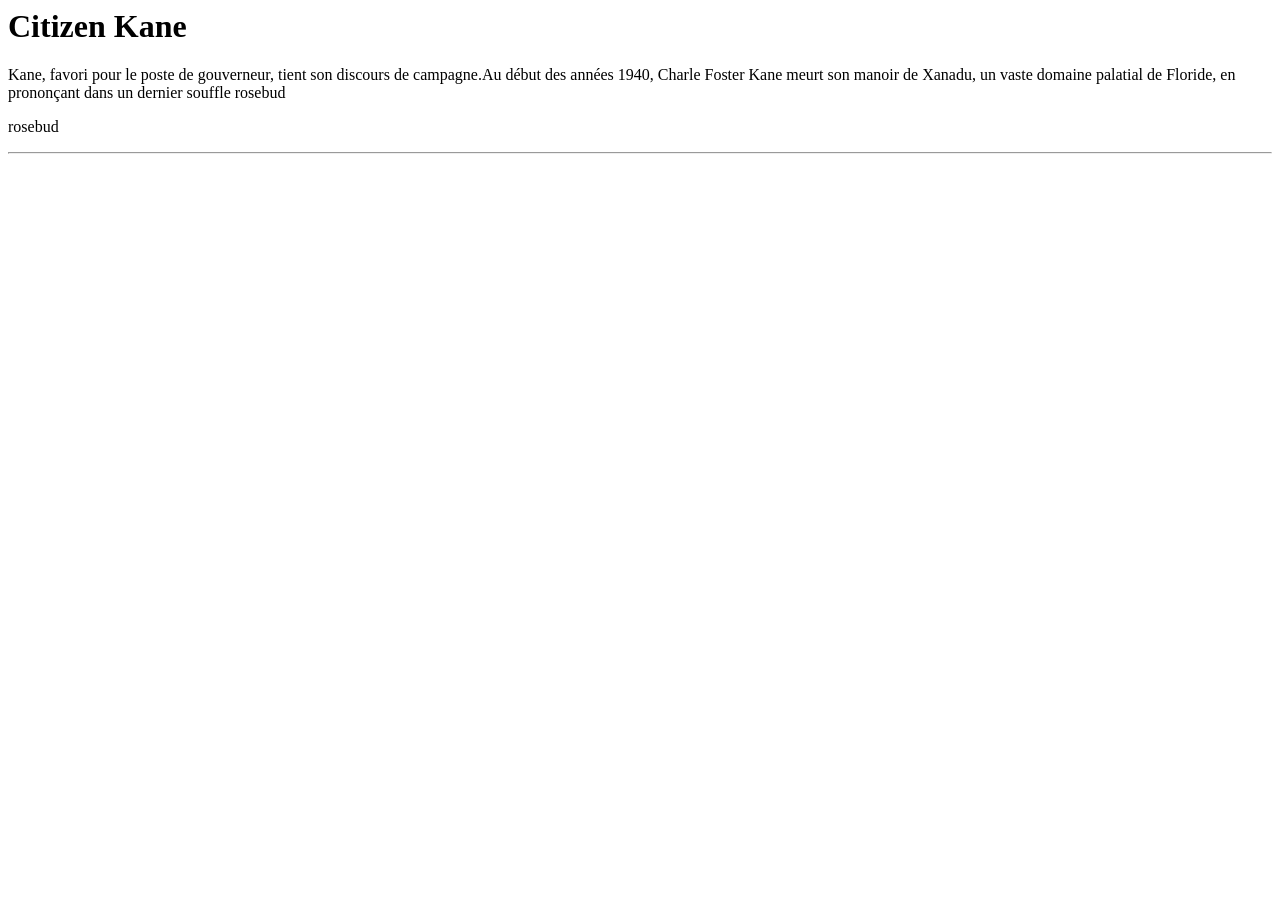
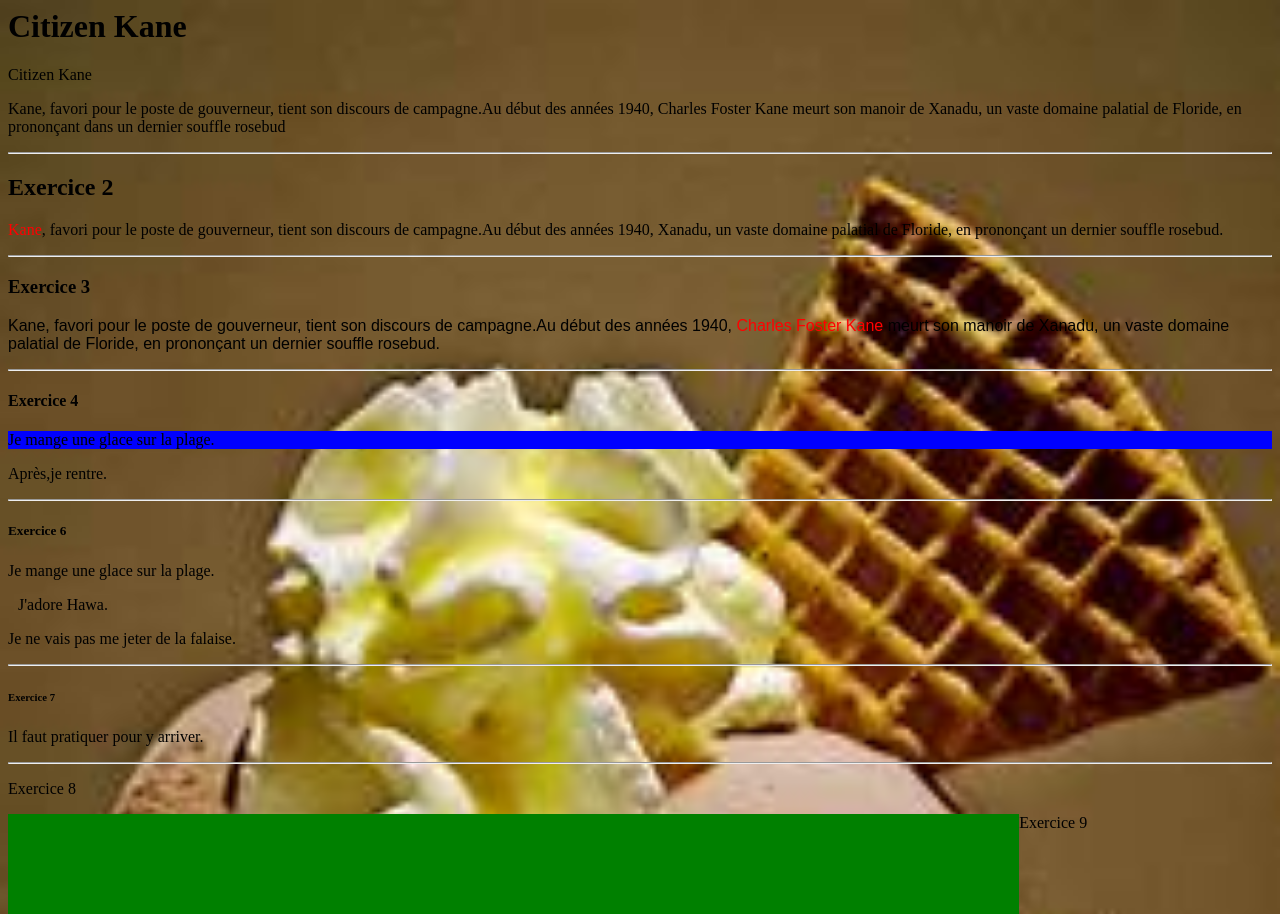
Before and after one commit to riviere914/LaManu, a plain HTML site: page css/index.html in a window 1280 px wide. Before the commit the page ends 800 px from the top, so only its background shows below. Drawn offline with Linux system fonts and the light colour scheme.

Commit message:
Avant nouveau PC

```diff
--- a/css/index.html
+++ b/css/index.html
@@ -1,22 +1,91 @@
 <!Doctype htlm>
-<htlm lang="fr"dir"ltr">
+<htlm lang="fr" dir="ltr">
 <head>
 <meta name="viewport"content="width=device-width, initial-scale=1.0">
-<link rel="stylessheet" href="assets/css/style.css">
+<link rel="stylesheet" href="style.css">
 
 </head>
 <body>
 <h1>Citizen Kane</h1>
-<div class="articleCitizenKane">
+
+    <span class="titre">Citizen Kane</span>
 
  <p>Kane, favori pour le poste de gouverneur, tient son discours de campagne.Au début des années 1940,
-Charle
-Foster Kane meurt son manoir de Xanadu, un vaste domaine palatial de Floride, en prononçant
-dans un dernier
-souffle <span class="italicText">rosebud</span></p>
-rosebud </p>
-</div>
+Charles Foster Kane meurt son manoir de Xanadu, un vaste domaine palatial de Floride, en prononçant
+dans un dernier souffle <span class="italicText">rosebud</span></p>
+
+
 
 <hr>
 
-</body>
+<h2>Exercice 2</h2>
+<p><span class="texteRouge">Kane</span>, favori pour le poste de gouverneur, tient son discours de campagne.Au début
+ des années 1940,
+    <Charles Foster Kane meurt son manoir de <spanclass="texteVert"> Xanadu</span>, un vaste domaine palatial de Floride, en prononçant
+    un dernier souffle rosebud.
+</p>
+
+<hr>
+
+<h3>Exercice 3</h3>
+<div class="policearial">
+<p>Kane, favori pour le poste de gouverneur, tient son discours de campagne.Au début
+    des années 1940,
+    <span class="texteRouge">Charles Foster Kane</span> meurt son manoir de Xanadu, un vaste domaine palatial de Floride, en prononçant
+       un dernier souffle rosebud.
+   </p>
+</div>
+<hr>
+<h4>Exercice 4</h4>
+
+
+<div id="blueBackground"><p>Je mange une glace sur la plage.</p>
+</div>
+
+<p>Après,je rentre.</p>
+
+</div>
+<hr>
+<h5>Exercice 6</h5>
+<p>Je mange une glace sur la plage.</p>
+
+<p id="marginText">J'adore Hawa.</p>
+<p>Je ne vais pas me jeter de la falaise.</p>
+<hr>
+<h6>Exercice 7</h6>
+<div id="paddingText blueBackground"></div>
+
+<p>Il faut pratiquer pour y arriver.</p>
+</div>
+<hr>
+
+<p>Exercice 8</p>
+
+<div id="firstBlock"></div>
+        <div id="green"></div>
+        <div id="blue"></div>
+
+        </div>
+<div id="secondBlock"></div>
+        <div id="red"></div>
+        <div id="orange"></div>
+        <div id=" blueBackground"></div>
+
+        </div>
+<div id="thirdBlock"></div>
+        <div id="red"></div>
+        <div id="yellow"></div>
+        <div id="green"></div>
+        <div id="orange"></div>
+
+         </div>
+
+<div id="fourthBlock"></div>
+         <div id="0000"
+
+
+
+<p></p>Exercice 9</p>
+
+<div id="firstBlock"></div>
+<div id="secondBlock>"</div>
--- /dev/null
+++ b/css/style.css
@@ -0,0 +1,58 @@
+.texteRouge{
+    color: red;
+}
+.policearial{
+    font-family: Arial, Helvetica, sans-serif;
+}
+.texteVert{
+    color:vert;
+}
+#blueBackground {
+   background-color: blue
+
+}
+body{background-image: url(glace.jfif) ;
+background-size : cover;
+background-attachment: fixed;
+}
+#marginText
+{margin: 10px;
+}
+#paddingText{
+    padding:10px;
+}
+
+#green{
+    background-color: green;
+    width: 80%;
+    height: 50px;
+    float: left;
+    {
+
+#blue{
+    background-color:blue;
+    width:80%;
+    height: 50px;
+    float: :left;
+    {
+
+}
+#red{
+    background-color: red;
+    width:80%;
+    height: 50px;
+    float: left;
+}
+#orange{
+    background-color: sandybrown;
+    width: 80%;
+    height: 50px;
+    float: none;
+}
+
+
+
+
+
+
+}
```
Also changed, not shown: css/glace.jfif (added).
